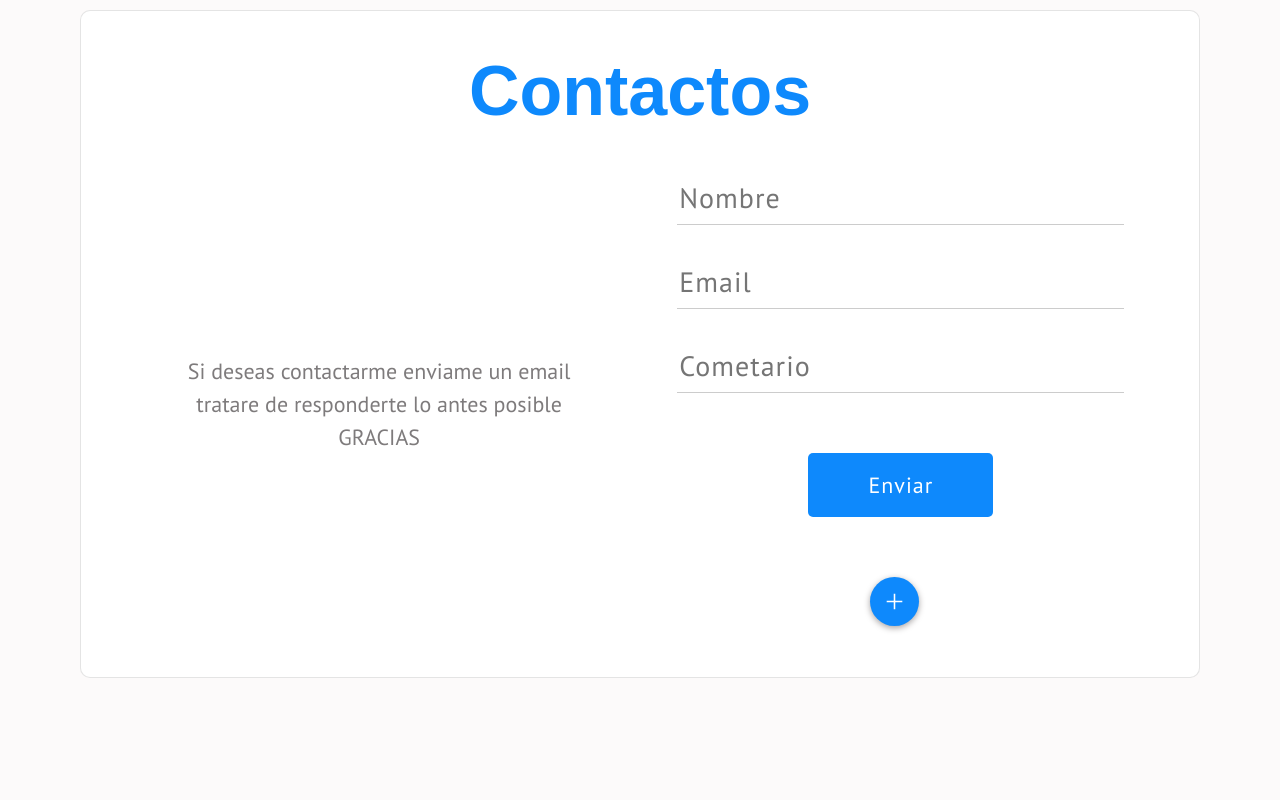
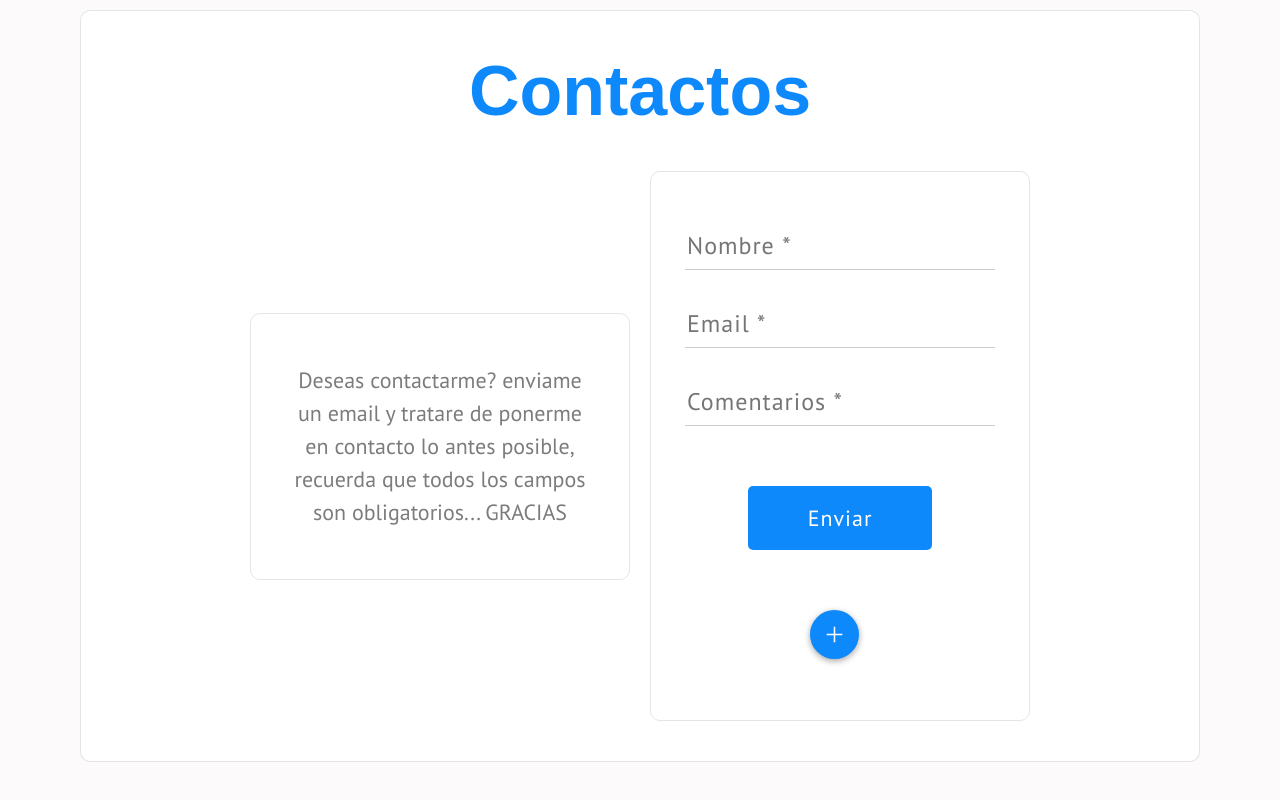
Before and after one commit to JeffersonSalazar/JeffersonSalazar.github.io, a plain HTML site: page index.html in a window 1280 px wide. Shown: the part 794-1594 px from the top of the page. Before the commit the page ends 1532 px from the top, so only its background shows below. Drawn offline with nearby package versions, Linux system fonts and the light colour scheme; some packages are replaced by stand-ins of ours; a script that the page names is missing; a web font is replaced by a local one.

Commit message:
añadiendo el formulario

```diff
--- a/index.html
+++ b/index.html
@@ -484,9 +484,10 @@
 						DIV (box_target): contiene a 1 TAG H3 y 1 TAG P
 					-->
 					<div class="box_data_form">
-						<p>
-							Si deseas contactarme enviame un email tratare
-							de responderte lo antes posible GRACIAS
+						<p class="text_card_form">
+							Deseas contactarme? enviame un email y tratare
+							de ponerme en contacto lo antes posible, recuerda
+							que todos los campos son obligatorios... GRACIAS
 						</p>
 
 
@@ -500,7 +501,7 @@
 								para crear un borde animado y 1 DIV
 							-->
 							<div class="box_inputs">
-								<input type="text" name="name" placeholder="Nombre"/>
+								<input type="text" name="name" placeholder="Nombre *"/>
 								<span class="border_animated"></span>
 
 								<!--
@@ -513,7 +514,7 @@
 							</div>
 
 							<div class="box_inputs">
-								<input type="text" name="email" placeholder="Email"/>
+								<input type="text" name="email" placeholder="Email *"/>
 								<span class="border_animated"></span>
 
 								<p class="box_errors bg_js" id="error_email">
@@ -522,7 +523,7 @@
 							</div>
 
 							<div class="box_inputs">
-								<input type="text" name="post" placeholder="Cometario"/>
+								<input type="text" name="post" placeholder="Comentarios *"/>
 								<span class="border_animated"></span>
 
 								<p class="box_errors bg_js" id="error_post">
--- a/src/sass/layout/_contactos.scss
+++ b/src/sass/layout/_contactos.scss
@@ -11,26 +11,31 @@
 
         @media (min-width: 1000px) { // dispositivos 1000px => => =>
             display: flex;
-            justify-content: space-evenly;
+            justify-content: center;
             align-items: center;
         };
 
-        p {
+        .text_card_form {
             text-align: center;
-            padding: 50px 0;
+            padding: 40px 0 50px;
 
             @media (min-width: 1000px) { // dispositivos 1000px => => =>
-                width: 40%;
-                // border: $border_one;
+                border: $border_one;
+                border-radius: 10px;
+                width: 380px;
+                margin: 0 10px;
+                padding: 50px 34px;
             };
         };
 
         form {
 
             @media (min-width: 1000px) { // dispositivos 1000px => => =>
-                // padding: 50px;
-                width: 40%;
-                // border: $border_one;
+                border: $border_one;
+                border-radius: 10px;
+                width: 380px;
+                margin: 0 10px;
+                padding: 50px 34px;
             };
 
             .box_inputs {
@@ -47,7 +52,7 @@
                     color: $color_two;
                     border-bottom: 1px solid #ccc;
                     font-family: 'PT Sans', sans-serif;
-                    font-size: 28px;
+                    font-size: 24px;
                     letter-spacing: 1px;
                     width: 100%;
                     padding: 8px 2px;
@@ -85,7 +90,9 @@
                 .box_errors {
                     color: $color_one;
                     background-color: $background_three;
+                    font-size: 18px;
                     letter-spacing: 1;
+                    width: inherit;
                     padding: 8px;
                     display: none;
 
@@ -100,7 +107,7 @@
             };
 
             .box_btn {
-                margin: 60px;
+                margin: 60px 0;
             };
 
             /*
```
Also changed, not shown: src/sass/main.css, 1 other file.
